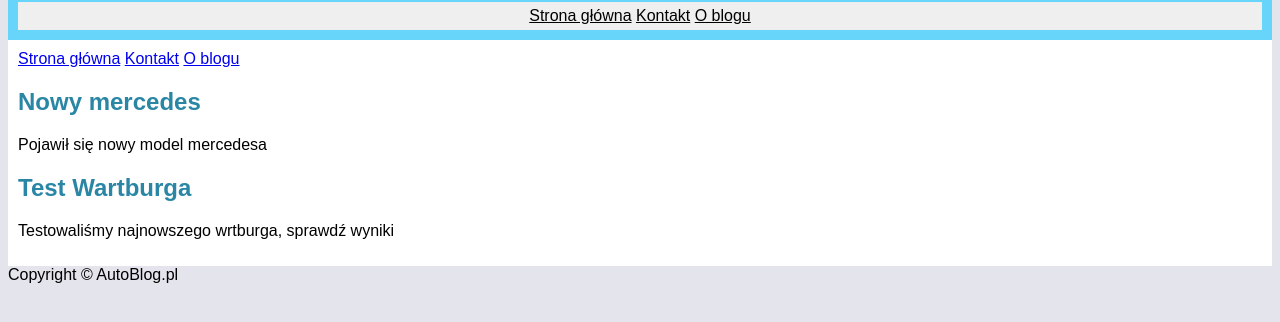
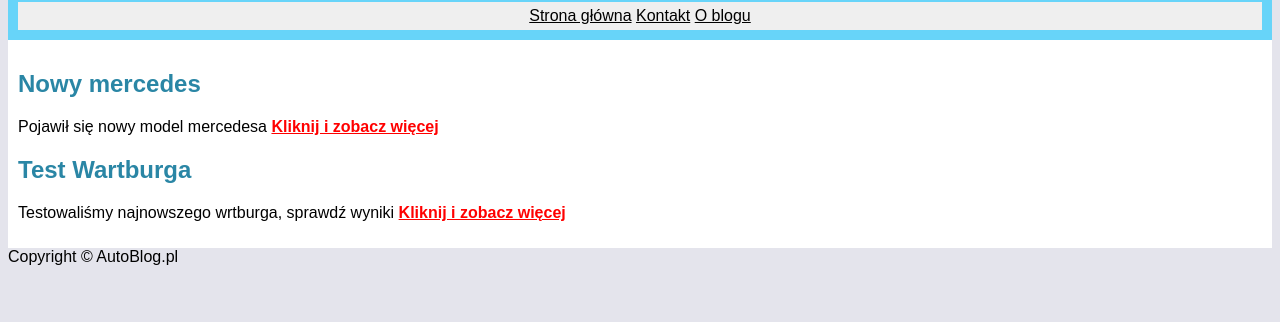
Before and after one commit to pkopy/HTML-Webinar, a plain HTML site: page index.html in a window 1280 px wide. Shown: the part 58-380 px from the top of the page. Drawn offline with Linux system fonts and the light colour scheme; a script that the page names is missing.

Commit message:
see-more class

```diff
--- a/index.html
+++ b/index.html
@@ -23,15 +23,11 @@
   </header>
 
   <main>
-      <nav>
-          <a href="index.html">Strona główna</a>
-          <a href="#">Kontakt</a>
-          <a href="#">O blogu</a>
-      </nav>
     <section>
       <h2>Nowy mercedes</h2>
-      <p>
+      <p >
         Pojawił się nowy model mercedesa
+        <a href="#" class="see-more">Kliknij i zobacz więcej</a>
       </p>
 
     </section>
@@ -39,6 +35,7 @@
       <h2>Test Wartburga</h2>
       <p>
         Testowaliśmy najnowszego wrtburga, sprawdź wyniki
+        <a href="#" class="see-more">Kliknij i zobacz więcej</a>
       </p>
 
     </section>
--- a/style.css
+++ b/style.css
@@ -31,3 +31,8 @@ main {
 main section h2 {
   color: #2a86a5;
 }
+
+.see-more {
+  color: red;
+  font-weight: bold;
+}
```
